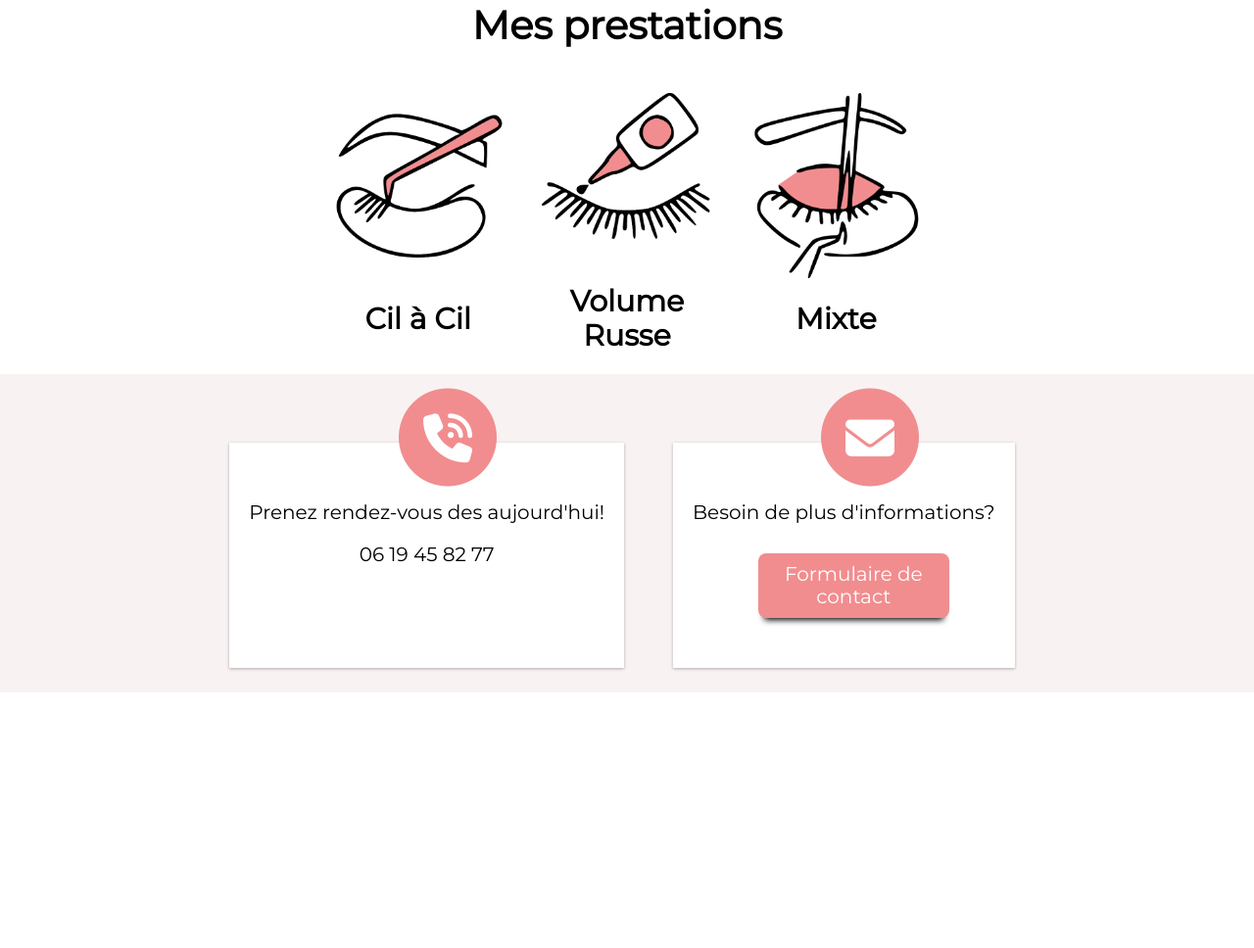
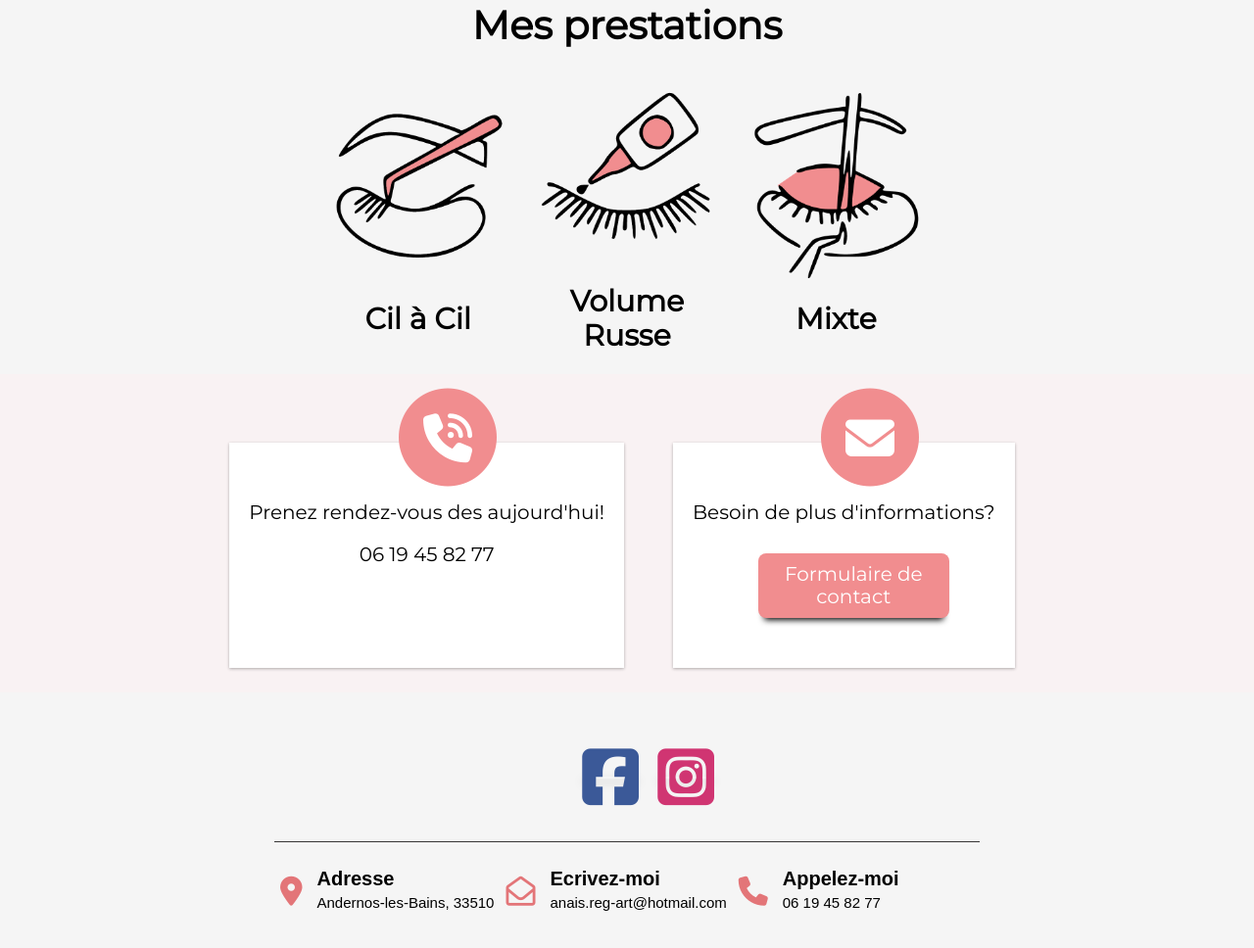
Before and after one commit to GregNVD/anaisregart-website, a plain HTML site: page index.html in a window 1280 px wide. Shown: the part 858-1826 px from the top of the page at 98% size. Before the commit the page ends 1565 px from the top, so only its background shows below. Drawn offline with Linux system fonts and the light colour scheme.

Commit message:
Added footer

```diff
--- a/index.html
+++ b/index.html
@@ -3,7 +3,7 @@
   <head>
     <meta charset="UTF-8" />
     <meta name="viewport" content="width=device-width, initial-scale=1" />
-    <title>Anaïs Reg'art</title>
+    <title>Anaïs Reg'art - Extension cils</title>
     <link rel="stylesheet" href="normalize.css" />
     <link rel="stylesheet" href="styles.css" />
     <link
@@ -114,6 +114,49 @@
         </div>
       </div>
     </div>
+    <footer class="footer">
+      <div class="footer-social-container">
+        <div class="footer-social-icons">
+          <a href="https://www.facebook.com/profile.php?id=100088082390547"
+            ><i class="fa-brands fa-square-facebook fa-2xl"></i
+          ></a>
+          <a href="https://www.instagram.com/anais.reg.art33510/"
+            ><i class="fa-brands fa-square-instagram fa-2xl"></i
+          ></a>
+        </div>
+      </div>
+      <div class="footer-row">
+        <div class="footer-card">
+          <div class="footer-card-icon">
+            <i class="fas fa-map-marker-alt"></i>
+          </div>
+          <div class="footer-card-text">
+            <h4>Adresse</h4>
+            <span>Andernos-les-Bains, 33510</span>
+          </div>
+        </div>
+        <div class="footer-card">
+          <div class="footer-card-icon">
+            <i class="far fa-envelope-open"></i>
+          </div>
+          <div class="footer-card-text">
+            <h4>Ecrivez-moi</h4>
+            <span href="mailto: anais.reg-art@hotmail.com"
+              >anais.reg-art@hotmail.com</span
+            >
+          </div>
+        </div>
+        <div class="footer-card">
+          <div class="footer-card-icon">
+            <i class="fas fa-phone"></i>
+          </div>
+          <div class="footer-card-text">
+            <h4>Appelez-moi</h4>
+            <span>06 19 45 82 77</span>
+          </div>
+        </div>
+      </div>
+    </footer>
     <script src="scripts.js"></script>
   </body>
 </html>
--- a/styles.css
+++ b/styles.css
@@ -13,6 +13,7 @@ html {
   font-size: calc(15px + 0.390625vw);
   font-family: "Montserrat", sans-serif;
   overflow-x: hidden;
+  background: #f5f5f5;
 }
 
 /* Navbar */
@@ -435,6 +436,65 @@ html {
   border-radius: 8px;
 }
 
+/* Footer */
+
+.footer {
+  background: #f5f5f5;
+  padding: 5%;
+  font-family: "Play", sans-serif;
+  text-align: center;
+  max-width: 720px;
+  margin-left: auto;
+  margin-right: auto;
+}
+
+.footer-social-icons {
+  width: 100%;
+  margin: 2em 3%;
+  padding: 0.6% 0%;
+  color: gray;
+  font-size: 1.1rem;
+}
+
+.footer-social-icons a {
+  text-decoration: none;
+  margin: 0 0.3em;
+}
+
+.footer-social-icons a i {
+  font-size: 3em;
+  margin: 0% 1%;
+}
+
+.footer-row {
+  margin-top: 1em;
+}
+
+.footer-social-container {
+  border-bottom: 1px solid #373636;
+}
+
+.footer-card {
+  display: flex;
+  text-align: left;
+  padding: 0.3em;
+}
+
+.footer-card-text span {
+  font-size: 15px;
+}
+
+.footer-card-icon {
+  color: #e37578;
+  font-size: 30px;
+  float: left;
+  margin-top: 8px;
+}
+
+.footer-card-text {
+  padding-left: 15px;
+}
+
 @media (min-width: 600px) {
   #mobile-menu {
     display: none;
@@ -471,6 +531,20 @@ html {
 
   .price-submenu-price {
     padding: 0.5rem;
+  }
+
+  /* Footer */
+
+  .footer {
+    padding: 30px 0px;
+  }
+
+  .footer-social-icons a i {
+    margin: 1% 0%;
+  }
+
+  .footer-row {
+    display: flex;
   }
 }
 
```
Also changed, not shown: contact.html (+44 -11 lines), tarifs.html (+43 -0 lines), 1 other file.
